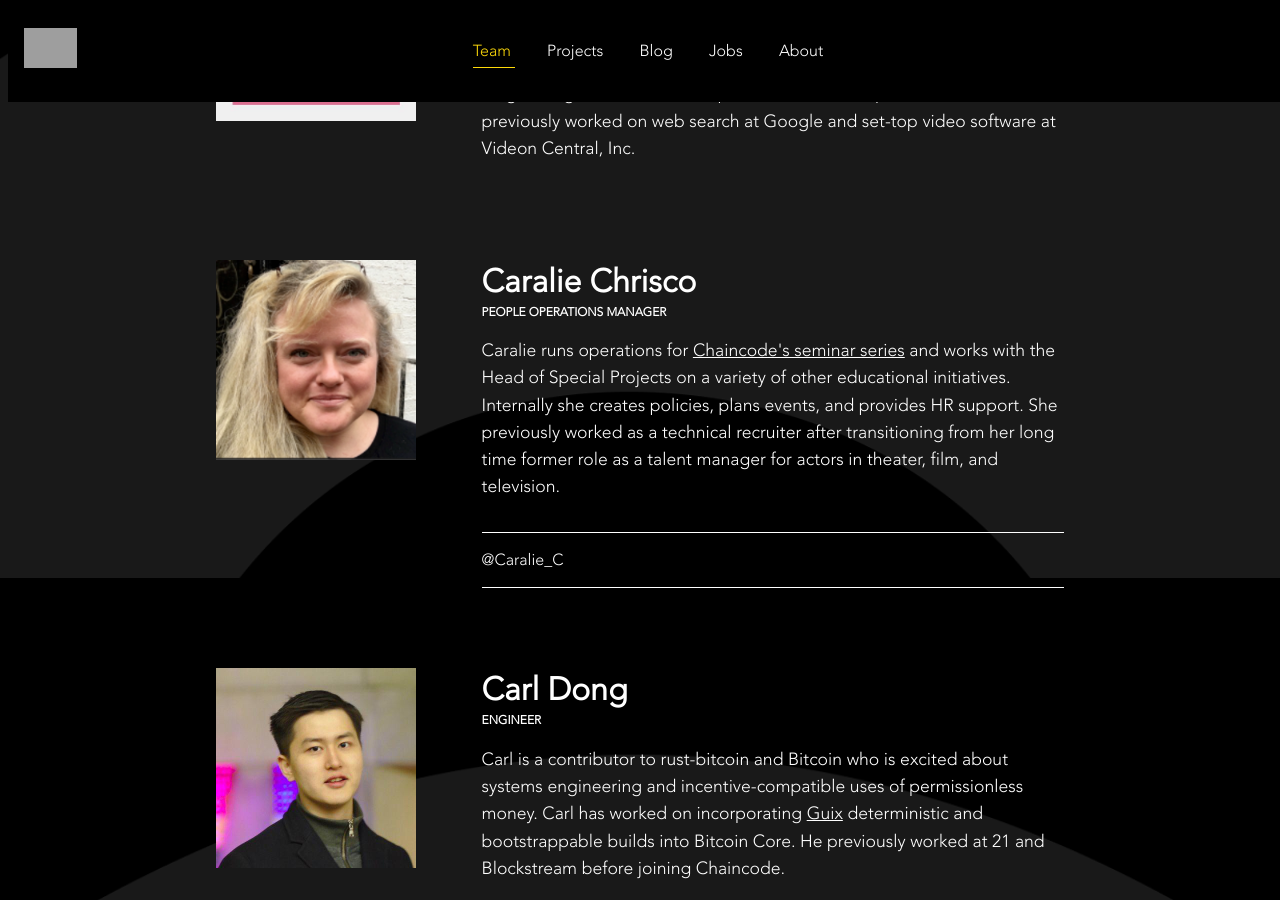
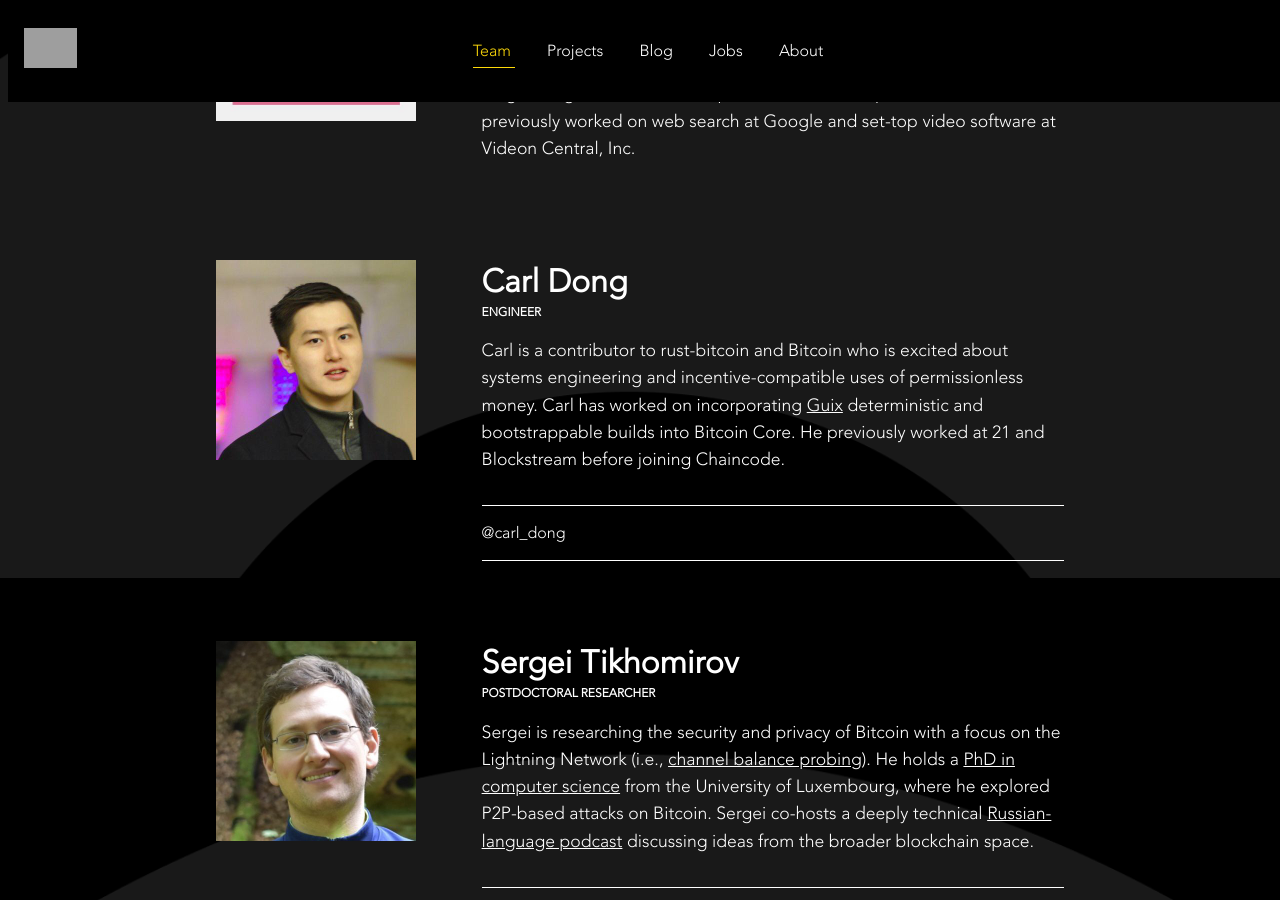
Before and after one commit to furszy/chaincodelabs.github.io, a Jekyll site: the page built from team.html, in a window 1280 px wide and 900 px high, scrolled down 2122 px. Built offline with Jekyll 4.4.1, drawn with Linux system fonts in a browser that asks for light colours; grey boxes are pictures that could not be loaded.

Commit message:
rm caralie (#49)

```diff
--- a/_data/team.yml
+++ b/_data/team.yml
@@ -31,13 +31,6 @@
   description: Russ has done a lot of work to help separate Bitcoin Core’s node, wallet and GUI components. His work to introduce well-defined <a href="https://github.com/bitcoin/bitcoin/pull/10973" target="_blank" rel="noopener">node-wallet</a> and <a href="https://github.com/bitcoin/bitcoin/pull/10244" target="_blank" rel="noopener">node-GUI</a> has been merged to the project, and he continues to work on a long-term goal to <a href="https://github.com/bitcoin/bitcoin/pull/10102" target="_blank" rel="noopener">run the components in different processes</a>. Russ previously worked on web search at Google and set-top video software at Videon Central, Inc.
   image: assets/images/Russ.jpeg
   alt: Picture of Russ Yanofsky
-- name: Caralie Chrisco
-  title: People Operations Manager
-  description: Caralie runs operations for <a href="http://learning.chaincode.com" target="_blank" rel="noopener">Chaincode's seminar series</a> and works with the Head of Special Projects on a variety of other educational initiatives. Internally she creates policies, plans events, and provides HR support. She previously worked as a technical recruiter after transitioning from her long time former role as a talent manager for actors in theater, film, and television.
-  social: "@Caralie_C"
-  link: https://twitter.com/Caralie_C
-  image: assets/images/caralie.png
-  alt: Picture of Caralie Chrisco
 - name: Carl Dong
   title: Engineer
   description: Carl is a contributor to rust-bitcoin and Bitcoin who is excited about systems engineering and incentive-compatible uses of permissionless money. Carl has worked on incorporating <a href="https://guix.gnu.org/" target="_blank">Guix</a> deterministic and bootstrappable builds into Bitcoin Core. He previously worked at 21 and Blockstream before joining Chaincode.
```
